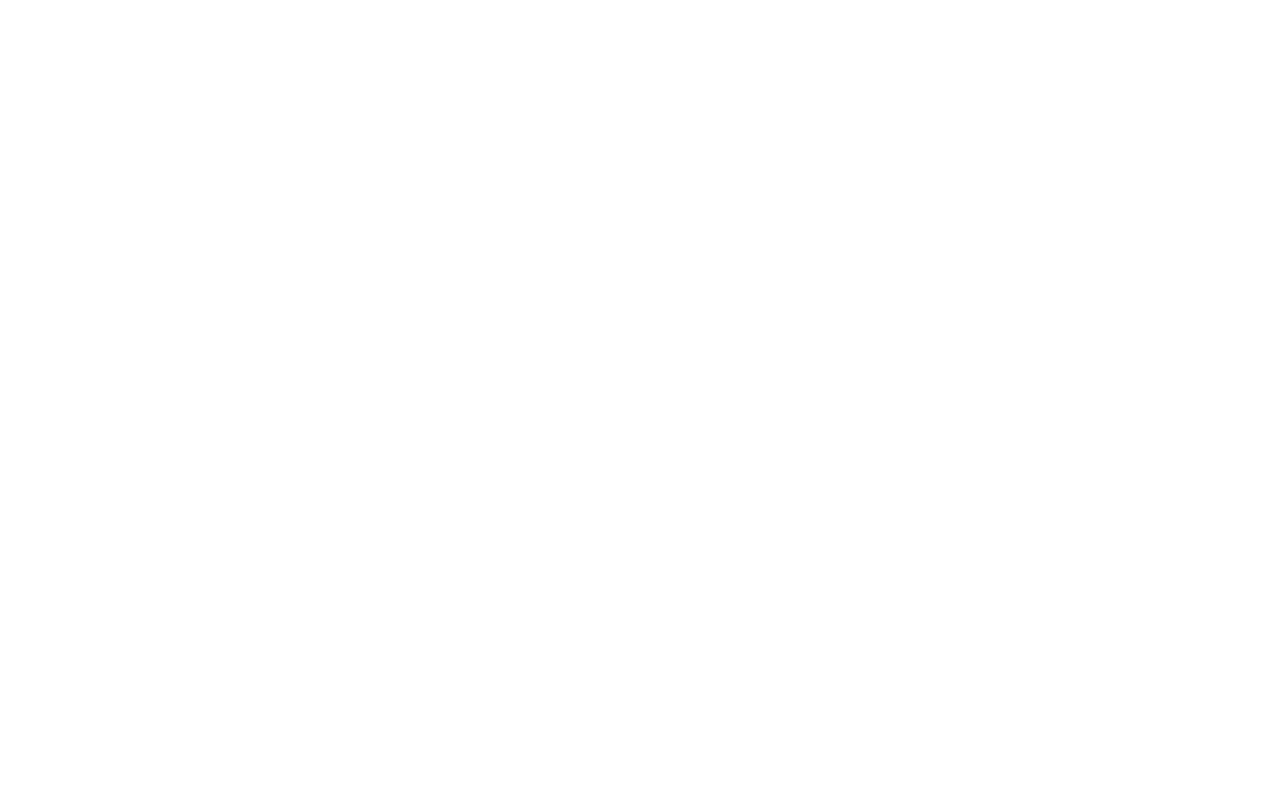
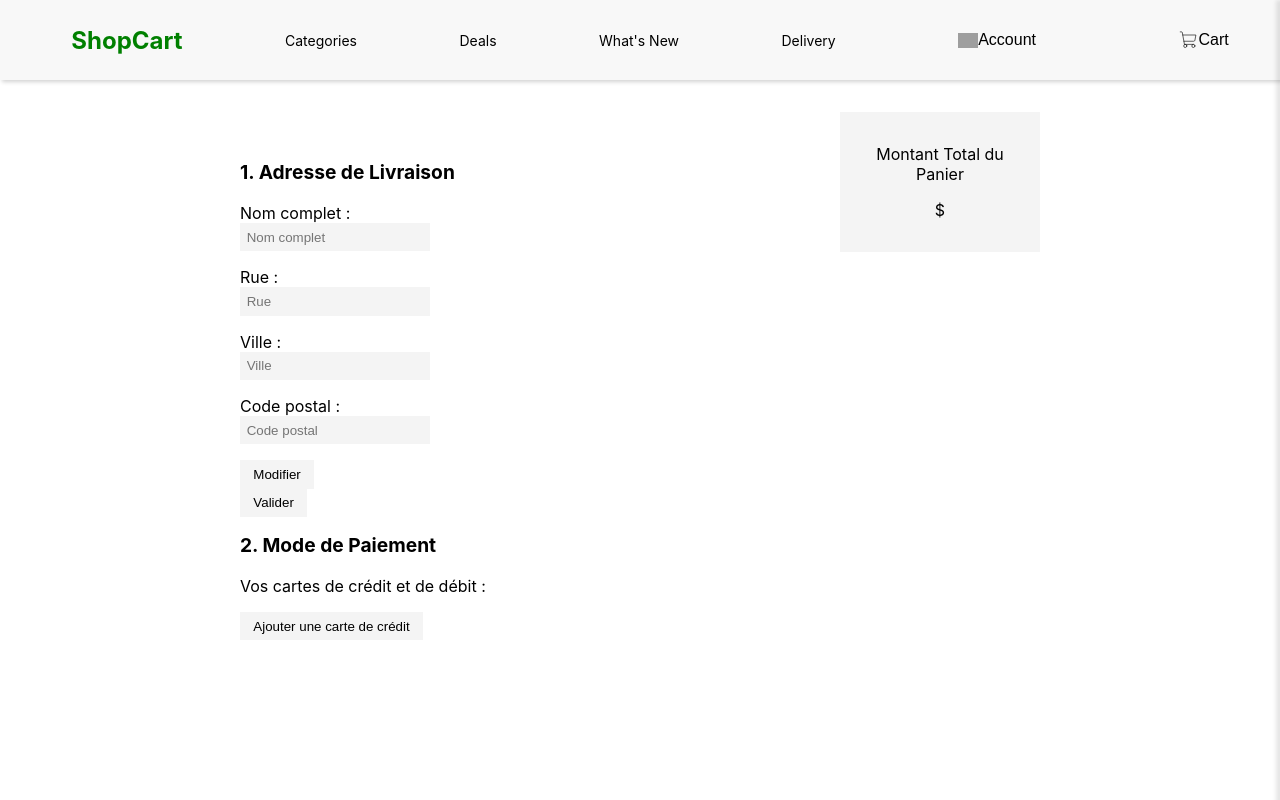
Before and after one commit to williamqsnt/react-e-commerce-app, a React (Create React App) app: page /Checkout in a window 1280 px wide. Before the commit this address had no page. Built offline with nearby package versions, Linux system fonts and the light colour scheme; grey boxes are pictures that could not be loaded.

Commit message:
add delivery

```diff
--- a/package.json
+++ b/package.json
@@ -12,6 +12,7 @@
     "react-dom": "^18.2.0",
     "react-router-dom": "^6.13.0",
     "react-scripts": "5.0.1",
+    "react-transition-group": "^4.4.5",
     "web-vitals": "^2.1.4"
   },
   "scripts": {
--- a/src/components/LandingProduct.jsx
+++ b/src/components/LandingProduct.jsx
@@ -84,52 +84,38 @@
 `;
 
 const ProductPrice = styled.span`
-  margin-bottom: 5px;
-`;
-
-const ProductQuantity = styled.span`
-  margin-bottom: 5px;
+  margin-bottom: 10px;
 `;
 
 const AddToCartButton = styled.button`
-  background-color: unset;
-  color: black;
-  border: 1px solid black;
-  border-radius: 50px;
   padding: 10px 20px;
   font-size: 16px;
+  border-radius: 50px;
+  border: none;
+  background-color: #007bff;
+  color: #fff;
   cursor: pointer;
-  :hover {
-    background-color: darkgreen;
-    color: white;
-    border: none;
-    transition: 0.2s;
-  }
 `;
 
 const Popup = styled.div`
-  background-color: #fff;
+  position: fixed;
+  top: 20px;
+  right: 20px;
   padding: 10px;
-  z-index: 1;
-`;
-
-const ResetFiltersButton = styled.button`
-  position: relative;
-  background-color: ${({ active }) => (active ? 'green' : 'lightgrey')};
-  border-radius: 50px;
-  color: ${({ active }) => (active ? '#fff' : 'black')};
-  border: none;
-  padding: 10px 20px;
-  font-size: 16px;
-  cursor: pointer;
-  display: ${({ active }) => (active ? 'block' : 'none')};
+  background-color: #007bff;
+  color: #fff;
+  border-radius: 5px;
+  z-index: 999;
 `;
 
 const LandingProduct = () => {
   const [sortBy, setSortBy] = useState('');
   const [searchTerm, setSearchTerm] = useState('');
   const [searchResults, setSearchResults] = useState([]);
-  const [cartItems, setCartItems] = useState([]);
+const [cartItems, setCartItems] = useState(() => {
+  const storedCartItems = localStorage.getItem('cartItems');
+  return storedCartItems ? JSON.parse(storedCartItems) : [];
+});  const [showPopup, setShowPopup] = useState(false);
 
   useEffect(() => {
     const storedCartItems = localStorage.getItem('cartItems');
@@ -137,8 +123,6 @@
       setCartItems(JSON.parse(storedCartItems));
     }
   }, []);
-
-
 
   const handleAddToCart = (product) => {
     const productIndex = cartItems.findIndex((item) => item.id === product.id);
@@ -153,6 +137,8 @@
       setCartItems(updatedCartItems);
       localStorage.setItem('cartItems', JSON.stringify(updatedCartItems));
     }
+
+    setShowPopup(true);
   };
 
   const handleSortByChange = (event) => {
@@ -171,59 +157,20 @@
   };
 
   const performSearch = (term) => {
-    if (term === '') {
-      return [];
-    }
-
     return products.filter((product) =>
       product.title.toLowerCase().includes(term.toLowerCase())
     );
   };
 
-  const getSortedProducts = () => {
-    let sortedProducts = [...products];
+  const renderPopup = () => {
+    if (showPopup) {
+      setTimeout(() => {
+        setShowPopup(false);
+      }, 2000);
 
-    if (sortBy === 'lowest') {
-      sortedProducts = sortedProducts.sort((a, b) => a.price - b.price);
-    }
-    if (sortBy === 'highest') {
-      sortedProducts = sortedProducts.sort((a, b) => b.price - a.price);
+      return <Popup>Un produit a été ajouté au panier.</Popup>;
     }
 
-    return sortedProducts;
-  };
-
-  const resetAllFilters = () => {
-    setSortBy('');
-    setSearchTerm('');
-    setSearchResults([]);
-  };
-
-  const renderProductList = () => {
-    const productList = searchTerm !== '' ? searchResults : getSortedProducts();
-
-    return (
-      <>
-        {productList.map((product) => (
-          <ProductItem key={product.id}>
-            <ProductImage src={product.image} alt={product.title} />
-            <div
-              style={{ display: 'flex', justifyContent: 'space-between', width: '100%' }}
-            >
-              <ProductTitle>{product.title}</ProductTitle>
-              <ProductPrice>${product.price}</ProductPrice>
-            </div>
-            <ProductQuantity>{product.quantity} disponibles</ProductQuantity>
-            <AddToCartButton onClick={() => handleAddToCart(product)}>
-              Ajouter au panier
-            </AddToCartButton>
-          </ProductItem>
-        ))}
-      </>
-    );
-  };
-
-  const renderPopup = () => {
     if (searchTerm !== '' && searchResults.length === 0) {
       return <Popup>Aucun produit trouvé.</Popup>;
     }
@@ -236,8 +183,8 @@
       <FiltersContainer>
         <FilterSelect value={sortBy} onChange={handleSortByChange}>
           <option value="">Trier par</option>
-          <option value="lowest">Prix croissant</option>
-          <option value="highest">Prix décroissant</option>
+          <option value="price_asc">Prix croissant</option>
+          <option value="price_desc">Prix décroissant</option>
         </FilterSelect>
         <SearchBar
           type="text"
@@ -245,14 +192,24 @@
           value={searchTerm}
           onChange={handleSearchTermChange}
         />
-        {sortBy && (
-          <ResetFiltersButton active={true} onClick={resetAllFilters}>
-            Annuler le filtre
-          </ResetFiltersButton>
+      </FiltersContainer>
+      <ProductList>
+        {searchTerm !== '' && searchResults.length === 0 ? (
+          <p>Aucun produit trouvé.</p>
+        ) : (
+          (searchTerm === '' ? products : searchResults).map((product) => (
+            <ProductItem key={product.id}>
+              <ProductImage src={product.image} alt={product.title} />
+              <ProductTitle>{product.title}</ProductTitle>
+              <ProductPrice>{product.price} €</ProductPrice>
+              <AddToCartButton onClick={() => handleAddToCart(product)}>
+                Ajouter au panier
+              </AddToCartButton>
+            </ProductItem>
+          ))
         )}
-      </FiltersContainer>
+      </ProductList>
       {renderPopup()}
-      <ProductList>{renderProductList()}</ProductList>
     </Container>
   );
 };
--- a/src/components/Menu.jsx
+++ b/src/components/Menu.jsx
@@ -222,14 +222,18 @@
 
   const calculateTotalPrice = () => {
     const totalPrice = cartItems.reduce((total, item) => total + item.price * item.quantity, 0);
-    return totalPrice.toFixed(2);
+    const formattedTotalPrice = totalPrice.toFixed(2);
+    localStorage.setItem('cartTotalPrice', formattedTotalPrice);
+    return formattedTotalPrice;
   };
-
   const cartItemCount = cartItems.reduce((count, item) => count + item.quantity, 0);
 
   return (
     <Container>
-      <Logo>ShopCart</Logo>
+        <Link to="/">
+            <Logo>ShopCart</Logo>
+        </Link>
+
       <MenuItem>
         <Link to="/categories">Categories</Link>
       </MenuItem>
@@ -258,9 +262,7 @@
             <span>Votre panier est vide.</span>
           ) : (
             <>
-              <Button onClick={togglePopup} style={{ fontSize: '2.8em', color: 'white', position: 'absolute' }}>
-                <p style={{ position: 'relative', right: '2em', bottom: '1em' }}>&times;</p>
-              </Button>
+
               <CartItemsContainer>
                 {cartItems.map((item) => (
                   <CartItem key={item.id}>
@@ -282,8 +284,8 @@
                 <p>${calculateTotalPrice()}</p>
               </TotalPrice>
               <div style={{ display: 'flex', justifyContent: 'space-around' }}>
-                <ContinueShoppingButton>Continuez vos achats</ContinueShoppingButton>
-                <PayButton>Payer</PayButton>
+                <ContinueShoppingButton onClick={togglePopup}>Continuez vos achats</ContinueShoppingButton>
+                <Link to="/Checkout"><PayButton>Payer</PayButton></Link>
               </div>
             </>
           )}
--- a/src/index.js
+++ b/src/index.js
@@ -7,6 +7,7 @@
 import Account from './pages/Account';
 import Cart from './pages/Cart';
 import ProductPage from './pages/ProductPage';
+import Checkout from './pages/Checkout';
 
 ReactDOM.render(
   <React.StrictMode>
@@ -15,6 +16,7 @@
         <Route path="/" element={<App />} />
         <Route path="/Account" element={<Account />} />
         <Route path="/Cart" element={<Cart />} />
+        <Route path="/Checkout" element={<Checkout />} />
         <Route path="/product/:slug" component={ProductPage} />
       </Routes>
     </Router>
--- /dev/null
+++ b/src/pages/Checkout.js
@@ -0,0 +1,280 @@
+import React, { useState } from "react";
+import styled from "@emotion/styled";
+import Menu from "../components/Menu";
+
+const Checkout = () => {
+  const cartTotalPrice = localStorage.getItem("cartTotalPrice");
+  const [fullName, setFullName] = useState("");
+  const [street, setStreet] = useState("");
+  const [city, setCity] = useState("");
+  const [postalCode, setPostalCode] = useState("");
+  const [submitted, setSubmitted] = useState(false);
+  const [showPopup, setShowPopup] = useState(false);
+  const [cardNumber, setCardNumber] = useState("");
+  const [cardFullName, setCardFullName] = useState("");
+  const [cardExpiration, setCardExpiration] = useState("");
+  const [cardCVV, setCardCVV] = useState("");
+
+  const handleSubmit = (e) => {
+    e.preventDefault();
+    setSubmitted(true);
+  };
+
+  const handleAddCard = () => {
+    setShowPopup(true);
+  };
+
+  const handlePopupSubmit = (e) => {
+    e.preventDefault();
+    setShowPopup(false);
+  };
+
+  let content;
+
+  if (!submitted) {
+    content = (
+      <FormContainer onSubmit={handleSubmit}>
+        <SectionTitle>1. Adresse de Livraison</SectionTitle>
+        <InputLabel>
+          Nom complet :
+          <Input
+            type="text"
+            value={fullName}
+            onChange={(e) => setFullName(e.target.value)}
+            placeholder="Nom complet"
+          />
+        </InputLabel>
+        <InputLabel>
+          Rue :
+          <Input
+            type="text"
+            value={street}
+            onChange={(e) => setStreet(e.target.value)}
+            placeholder="Rue"
+          />
+        </InputLabel>
+        <InputLabel>
+          Ville :
+          <Input
+            type="text"
+            value={city}
+            onChange={(e) => setCity(e.target.value)}
+            placeholder="Ville"
+          />
+        </InputLabel>
+        <InputLabel>
+          Code postal :
+          <Input
+            type="text"
+            value={postalCode}
+            onChange={(e) => setPostalCode(e.target.value)}
+            placeholder="Code postal"
+          />
+        </InputLabel>
+        <EditButton type="button" onClick={handleAddCard}>
+          Modifier
+        </EditButton>
+        <SubmitButton type="submit" value="Valider" />
+      </FormContainer>
+    );
+  } else {
+    content = (
+      <p>
+        <p style={{ fontWeight: "bold", fontSize: "1.5em" }}>
+          1. Adresse de Livraison:
+        </p>
+        {fullName} {street}, {city} {postalCode}
+      </p>
+    );
+  }
+
+  return (
+    <Container>
+      <Menu />
+      <ContentWrapper>
+        <GridContainer>
+          <div>
+            {content}
+            <SectionTitle>2. Mode de Paiement</SectionTitle>
+            <InputLabel>Vos cartes de crédit et de débit :</InputLabel>
+            <AddCardButton type="button" onClick={handleAddCard}>
+              Ajouter une carte de crédit
+            </AddCardButton>
+          </div>
+          <div>
+            <TotalPrice>
+              <p>Montant Total du Panier</p>
+              <p>${cartTotalPrice}</p>
+            </TotalPrice>
+          </div>
+        </GridContainer>
+      </ContentWrapper>
+      {showPopup && (
+        <PopupContainer>
+          <PopupContent>
+            <PopupTitle>Ajouter une carte de crédit</PopupTitle>
+            <PopupForm onSubmit={handlePopupSubmit}>
+              <PopupInputLabel>
+                Numéro de carte :
+                <PopupInput
+                  type="text"
+                  value={cardNumber}
+                  onChange={(e) => setCardNumber(e.target.value)}
+                  placeholder="Numéro de carte"
+                />
+              </PopupInputLabel>
+              <PopupInputLabel>
+                Nom complet :
+                <PopupInput
+                  type="text"
+                  value={cardFullName}
+                  onChange={(e) => setCardFullName(e.target.value)}
+                  placeholder="Nom complet"
+                />
+              </PopupInputLabel>
+              <PopupInputLabel>
+                Date d'expiration :
+                <PopupInput
+                  type="text"
+                  value={cardExpiration}
+                  onChange={(e) => setCardExpiration(e.target.value)}
+                  placeholder="Date d'expiration"
+                />
+              </PopupInputLabel>
+              <PopupInputLabel>
+                CVV :
+                <PopupInput
+                  type="text"
+                  value={cardCVV}
+                  onChange={(e) => setCardCVV(e.target.value)}
+                  placeholder="CVV"
+                />
+              </PopupInputLabel>
+              <PopupSubmitButton type="submit" value="Valider" />
+            </PopupForm>
+          </PopupContent>
+        </PopupContainer>
+      )}
+    </Container>
+  );
+};
+
+const Container = styled.div`
+  display: flex;
+  flex-direction: column;
+  align-items: center;
+`;
+
+const ContentWrapper = styled.div`
+  width: 100%;
+  max-width: 800px;
+  margin-top: 5em;
+`;
+
+const FormContainer = styled.form`
+  display: flex;
+  flex-direction: column;
+  align-items: flex-start;
+  margin-top: 2em;
+`;
+
+const SectionTitle = styled.h2`
+  font-size: 1.2em;
+  font-weight: bold;
+  margin-bottom: 1em;
+`;
+
+const GridContainer = styled.div`
+  display: grid;
+  grid-template-columns: 1fr 200px;
+  grid-gap: 20px;
+  margin-top: 2em;
+`;
+
+const InputLabel = styled.label`
+  display: flex;
+  flex-direction: column;
+  margin-bottom: 1em;
+`;
+
+const Input = styled.input`
+  padding: 0.5em;
+  border: none;
+  background-color: #f4f4f4;
+`;
+
+const EditButton = styled.button`
+  padding: 0.5em 1em;
+  background-color: #f4f4f4;
+  border: none;
+  cursor: pointer;
+`;
+
+const SubmitButton = styled.input`
+  padding: 0.5em 1em;
+  background-color: #f4f4f4;
+  border: none;
+  cursor: pointer;
+`;
+
+const TotalPrice = styled.div`
+  background-color: #f4f4f4;
+  padding: 1em;
+  text-align: center;
+`;
+
+const AddCardButton = styled.button`
+  padding: 0.5em 1em;
+  background-color: #f4f4f4;
+  border: none;
+  cursor: pointer;
+`;
+
+const PopupContainer = styled.div`
+  position: fixed;
+  top: 0;
+  left: 0;
+  width: 100%;
+  height: 100%;
+  display: flex;
+  justify-content: center;
+  align-items: center;
+  background-color: rgba(0, 0, 0, 0.5);
+`;
+
+const PopupContent = styled.div`
+  background-color: white;
+  padding: 2em;
+`;
+
+const PopupTitle = styled.h3`
+  font-size: 1.2em;
+  font-weight: bold;
+  margin-bottom: 1em;
+`;
+
+const PopupForm = styled.form`
+  display: flex;
+  flex-direction: column;
+`;
+
+const PopupInputLabel = styled.label`
+  display: flex;
+  flex-direction: column;
+  margin-bottom: 1em;
+`;
+
+const PopupInput = styled.input`
+  padding: 0.5em;
+  border: none;
+  background-color: #f4f4f4;
+`;
+
+const PopupSubmitButton = styled.input`
+  padding: 0.5em 1em;
+  background-color: #f4f4f4;
+  border: none;
+  cursor: pointer;
+`;
+
+export default Checkout;
```
Also changed, not shown: 1 other file (tests, documents, lock files or other folders).
